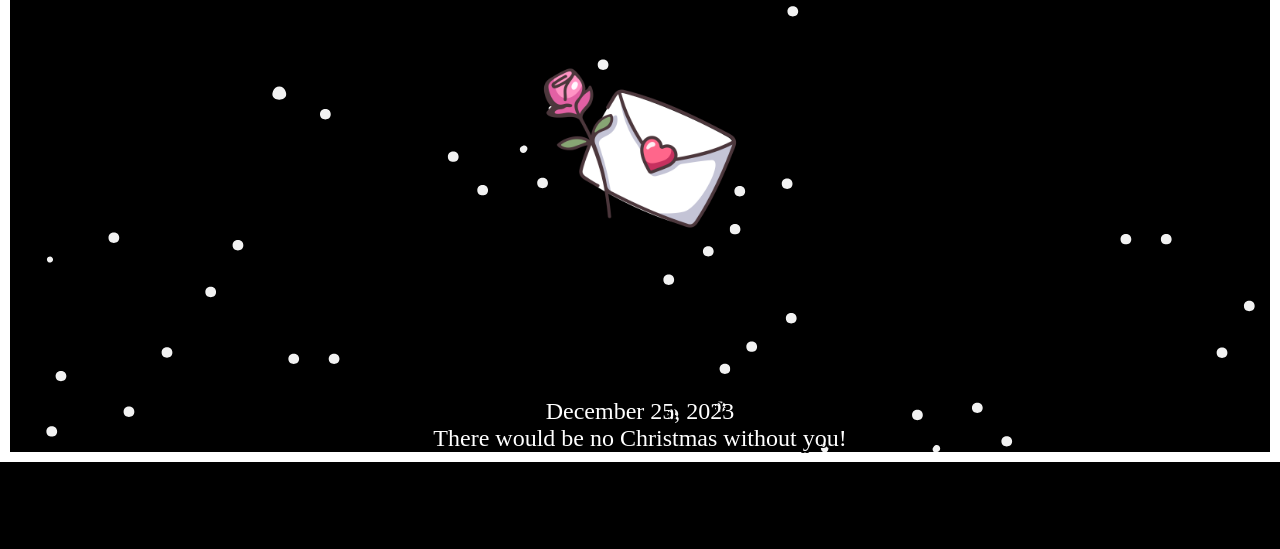
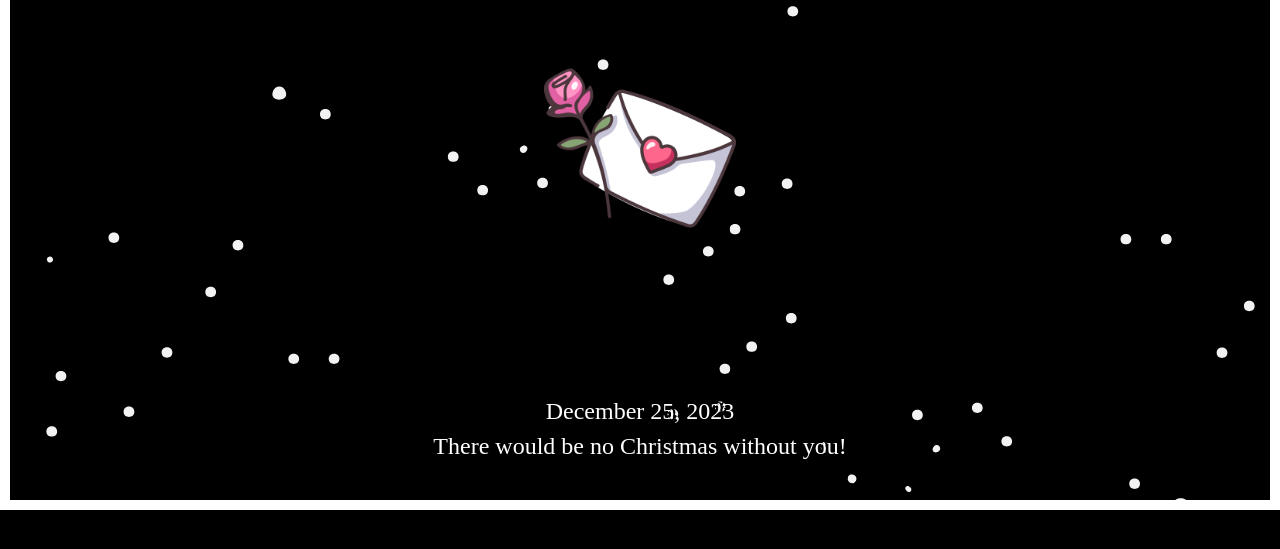
Before and after one commit to Yanshir0/Christmas, a plain HTML site: page index.html in a window 1280 px wide. Shown: the part 223-772 px from the top of the page. Drawn offline with Linux system fonts and the light colour scheme; a web font is replaced by a local one.

Commit message:
ui: update spacing

```diff
--- a/index.html
+++ b/index.html
@@ -55,6 +55,7 @@
 
 .content1{
     display: flex;
+    flex-direction: column;
     margin-top: 10rem;
     color: #FFF;
     text-align: center;
@@ -76,7 +77,10 @@
         <div class="rewind">
             <a href="next1.html"><img src="loveletter.png" alt="Start_Icon" class="rewindIcon"></a>
         </div>
-        <div class="content1">December 25, 2023<br style="margin-top: 0.5rem;">There would be no Christmas without you!<br style="margin-bottom: 2.5rem;"></div>
+        <div class="content1">
+            <p style="margin-bottom: 0.5rem;">December 25, 2023</p>
+            <p style="margin-bottom: 2.5rem;">There would be no Christmas without you!</p>
+        </div>
     </div>
 </body>
 </html>
```
